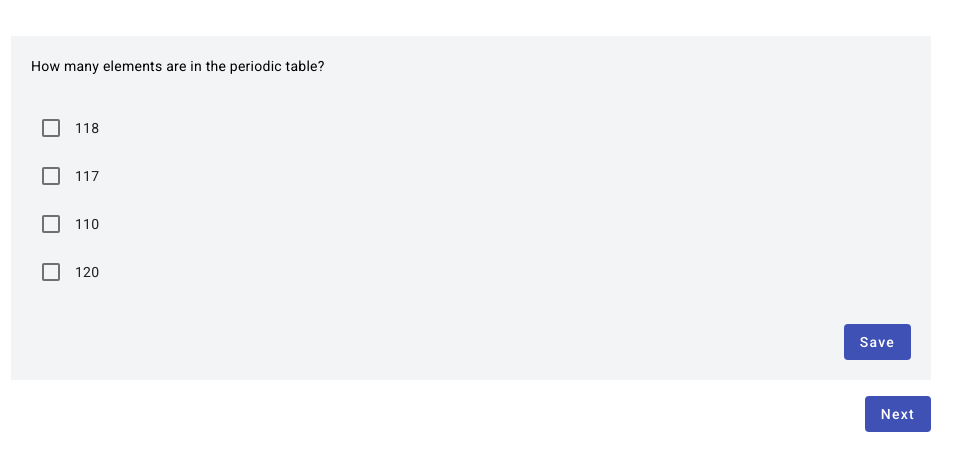
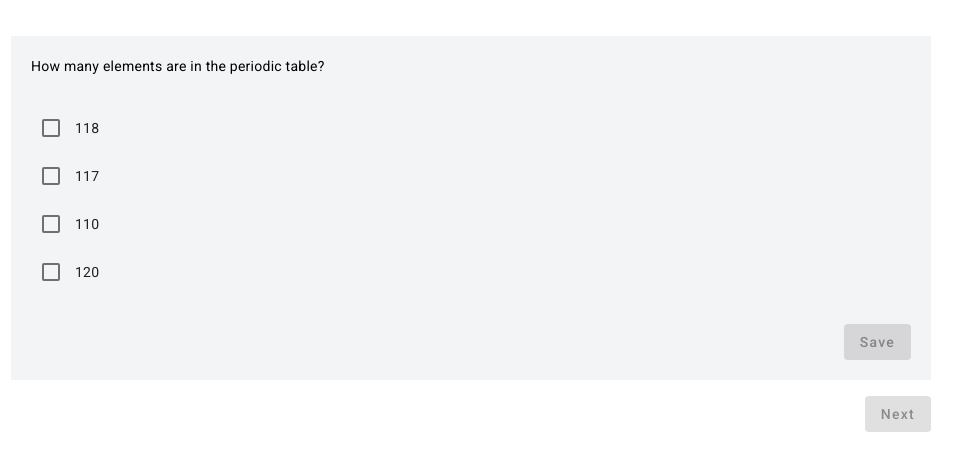
Before and after one commit to mahbub75/Millionaire, an Angular app: page /quiz in a window 1280 px wide. Shown: the part 166-636 px from the top of the page, without its empty margins (169-1131 px from the left). Built offline with nearby package versions, Linux system fonts and the light colour scheme.

Commit message:
fix: fix buttons visibility in quiz feat

```diff
--- a/src/app/quiz/question/question.component.html
+++ b/src/app/quiz/question/question.component.html
@@ -1,4 +1,4 @@
-<div [class.pointer-events-none]="isDisable" class="flex flex-col gap-y-8 p-5 ">
+<div [class.pointer-events-none]="isSaved" class="flex flex-col gap-y-8 p-5 ">
   <span>{{ question.title }}</span>
   <div class="flex flex-col gap-y-2">
     @for (choice of question.choices; track choice.id) {
@@ -11,5 +11,5 @@
     }
   </div>
 
-  <button mat-flat-button color="primary" class="self-end" (click)="save()" [disabled]="isDisable">Save</button>
+  <button mat-flat-button color="primary" class="self-end" (click)="save()" [disabled]="isSaved || !selectedItems.length">Save</button>
 </div>
--- a/src/app/quiz/question/question.component.ts
+++ b/src/app/quiz/question/question.component.ts
@@ -18,17 +18,17 @@ import {MatButton} from "@angular/material/button";
 export class QuestionComponent {
   @Input({required: true, alias: 'question'}) set selectedQuestion(question: Question) {
     this.question = question;
-    this.isDisable = false;
+    this.isSaved = false;
     this.selectedItems = [];
     this.showCorrectAnswers = false;
   };
 
   @Output() selectionChanged = new EventEmitter<string[]>();
   @Output() saveClicked = new EventEmitter();
-  protected isDisable = false;
+  protected isSaved = false;
   protected showCorrectAnswers = false;
   protected question!: Question;
-  private selectedItems: string[] = [];
+  protected selectedItems: string[] = [];
 
   protected checkSelectedItems(matCheckboxChange: MatCheckboxChange, choice: QuestionChoice, index: number) {
     if (matCheckboxChange.checked) {
@@ -41,7 +41,7 @@ export class QuestionComponent {
 
   protected save() {
     this.showCorrectAnswers = true;
-    this.isDisable = true;
+    this.isSaved = true;
     this.saveClicked.emit();
   }
 
--- a/src/app/quiz/quiz.component.html
+++ b/src/app/quiz/quiz.component.html
@@ -1,6 +1,8 @@
 <div class="w-full py-8 flex items-center justify-center">
   <div class="flex flex-col gap-y-4 items-center  w-[60rem] p-5">
     <app-question class="self-center bg-gray-100 w-full" [question]="currentQuestion" (saveClicked)="checkAnswer()" (selectionChanged)="updateSelectedItems($event)" />
-    <button mat-flat-button color="primary" class="self-end" (click)="selectNextQuestion()" [disabled]="loading">Next</button>
+    @if (currentQuestionIndex<questions.length-1){
+      <button mat-flat-button color="primary" class="self-end" (click)="selectNextQuestion()" [disabled]="isNextBtnDisable">Next</button>
+    }
   </div>
 </div>
--- a/src/app/quiz/quiz.component.ts
+++ b/src/app/quiz/quiz.component.ts
@@ -19,14 +19,15 @@ export class QuizComponent {
   protected readonly questions: Question[] = questionsList;
   protected currentQuestionIndex: number = 0;
   protected currentQuestion: Question = this.questions[this.currentQuestionIndex];
-  protected loading = false;
+  protected isNextBtnDisable = true;
+  protected score = 0;
   private selectedItems: string[] = [];
-  private score = 0;
 
   protected selectNextQuestion() {
     this.currentQuestionIndex++;
     this.currentQuestion = this.questions[this.currentQuestionIndex];
     this.selectedItems = [];
+    this.isNextBtnDisable = true
   }
 
   protected updateSelectedItems(selectedItems: string[]) {
@@ -34,7 +35,7 @@ export class QuizComponent {
   }
 
   protected checkAnswer() {
-    this.loading = true;
+    this.isNextBtnDisable = false;
     const correctChoices = this.currentQuestion.correctAnswerIds;
     const correctChoicesCount = correctChoices.length;
     const choicePoint = this.currentQuestion.point / correctChoicesCount;
@@ -43,6 +44,5 @@ export class QuizComponent {
         this.score = this.score + choicePoint;
       }
     })
-    this.loading = false;
   }
 }
```
